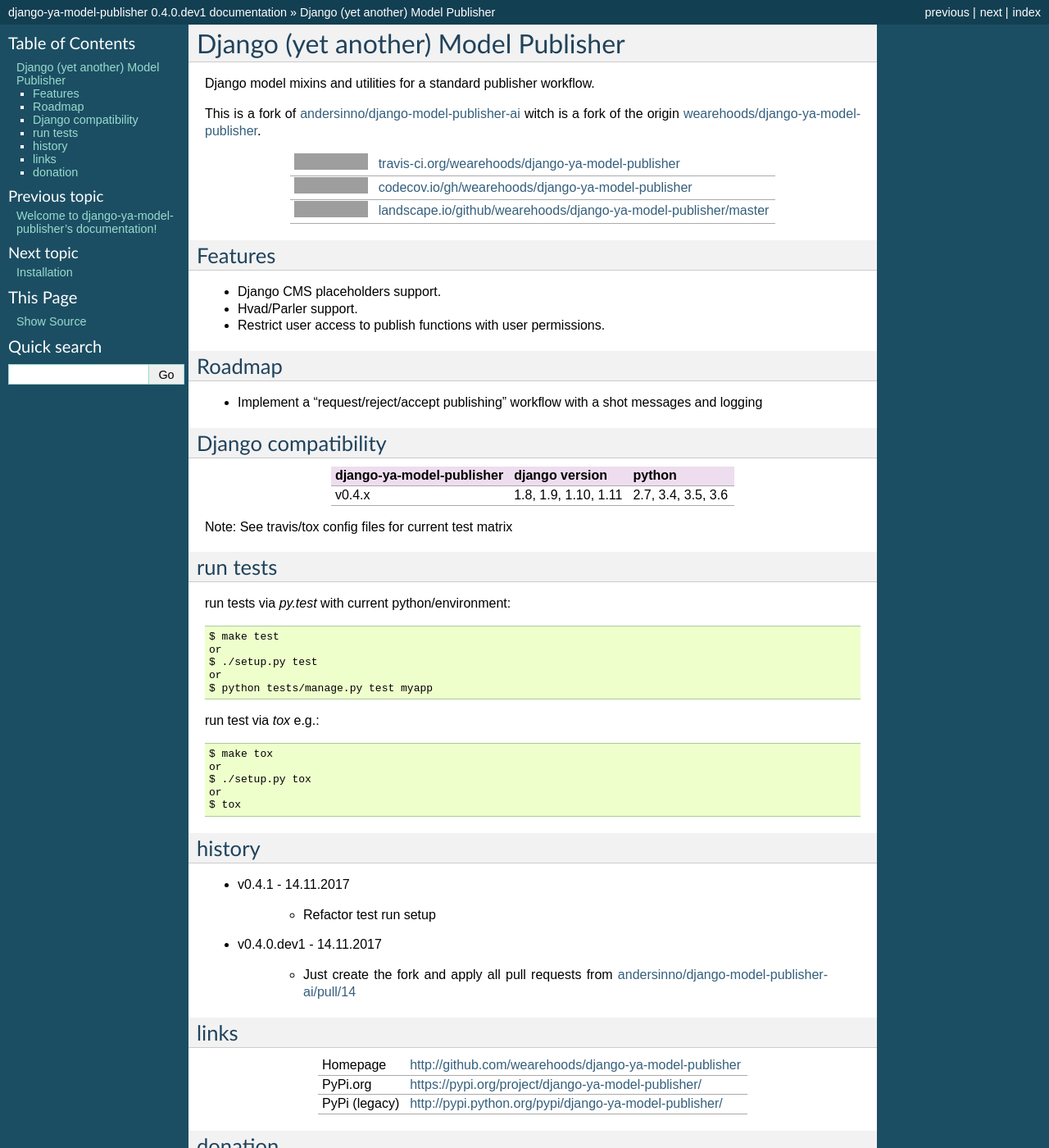
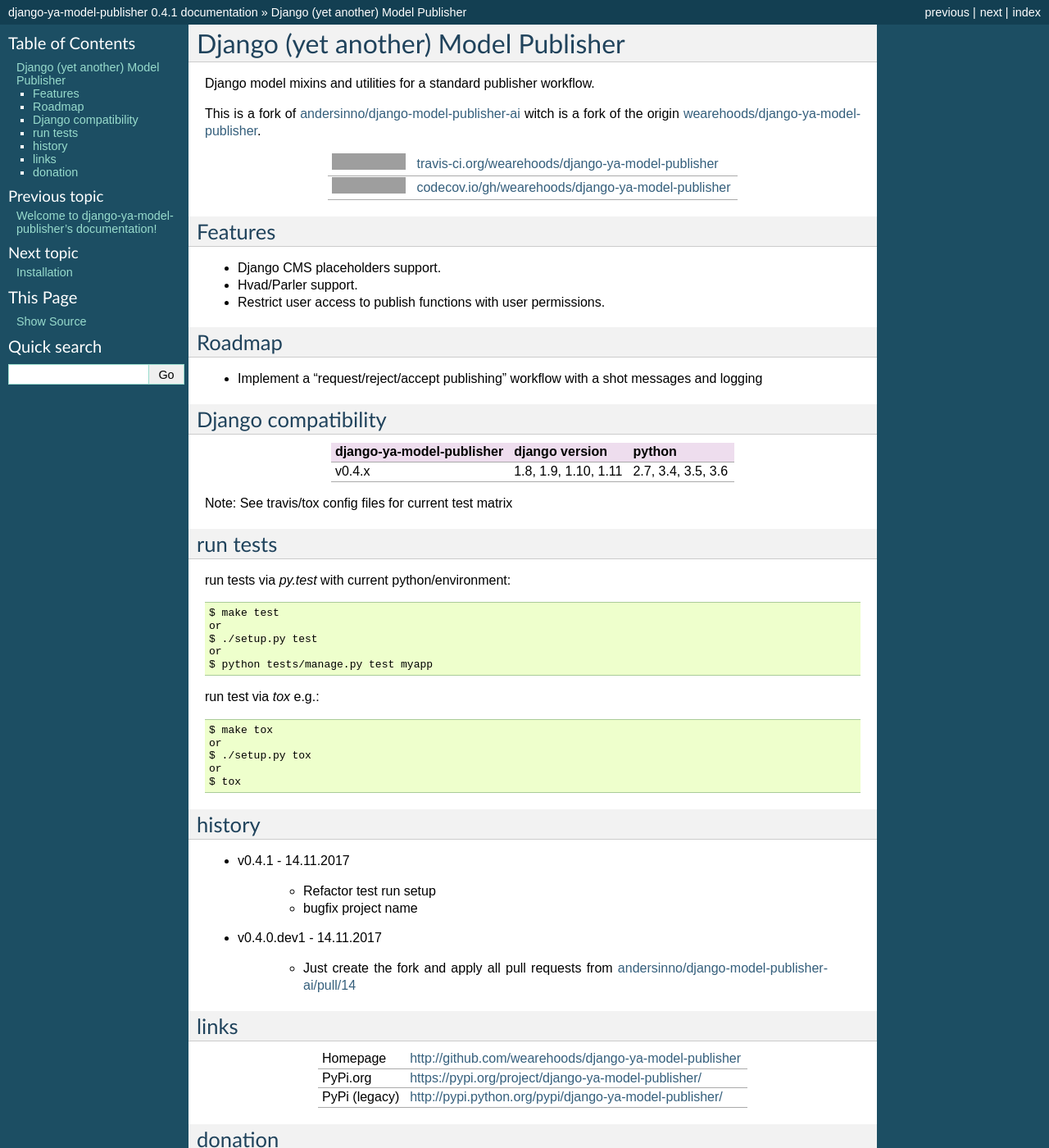
Before and after one commit to jp74/django-model-publisher, a Sphinx documentation site: the page built from docs/readme.rst, in a window 1280 px wide and 1400 px high. Shown: the whole window at 82% size. Built offline with Sphinx 7.4.7, drawn with Linux system fonts in a browser that asks for light colours; pages that are not in the unit, such as notebooks, are missing from menus; some of the changed text lies outside the part shown; grey boxes are pictures that could not be loaded.

Commit message:
release as v0.4.1

```diff
--- a/docs/readme.rst
+++ b/docs/readme.rst
@@ -6,20 +6,16 @@
 
 This is a fork of `andersinno/django-model-publisher-ai <https://github.com/andersinno/django-model-publisher-ai>`_ witch is a fork of the origin `wearehoods/django-ya-model-publisher <https://github.com/wearehoods/django-ya-model-publisher>`_.
 
-+---------------------------------+--------------------------------------------------------------------+
-| |Build Status on travis-ci.org| | `travis-ci.org/wearehoods/django-ya-model-publisher`_              |
-+---------------------------------+--------------------------------------------------------------------+
-| |Coverage Status on codecov.io| | `codecov.io/gh/wearehoods/django-ya-model-publisher`_              |
-+---------------------------------+--------------------------------------------------------------------+
-| |Status on landscape.io|        | `landscape.io/github/wearehoods/django-ya-model-publisher/master`_ |
-+---------------------------------+--------------------------------------------------------------------+
++---------------------------------+-------------------------------------------------------+
+| |Build Status on travis-ci.org| | `travis-ci.org/wearehoods/django-ya-model-publisher`_ |
++---------------------------------+-------------------------------------------------------+
+| |Coverage Status on codecov.io| | `codecov.io/gh/wearehoods/django-ya-model-publisher`_ |
++---------------------------------+-------------------------------------------------------+
 
 .. |Build Status on travis-ci.org| image:: https://travis-ci.org/wearehoods/django-ya-model-publisher.svg
 .. _travis-ci.org/wearehoods/django-ya-model-publisher: https://travis-ci.org/wearehoods/django-ya-model-publisher/
 .. |Coverage Status on codecov.io| image:: https://codecov.io/github/wearehoods/django-ya-model-publisher/coverage.svg
 .. _codecov.io/gh/wearehoods/django-ya-model-publisher: https://codecov.io/gh/wearehoods/django-ya-model-publisher
-.. |Status on landscape.io| image:: https://landscape.io/github/wearehoods/django-ya-model-publisher/master/landscape.svg
-.. _landscape.io/github/wearehoods/django-ya-model-publisher/master: https://landscape.io/github/wearehoods/django-ya-model-publisher/master
 
 --------
 Features
@@ -81,6 +77,8 @@
 
     * Refactor test run setup
 
+    * bugfix project name
+
 * v0.4.0.dev1 - 14.11.2017
 
     * Just create the fork and apply all pull requests from `andersinno/django-model-publisher-ai/pull/14 <https://github.com/andersinno/django-model-publisher-ai/pull/14>`_
--- a/publisher/version.py
+++ b/publisher/version.py
@@ -1,4 +1,4 @@
 
 # https://packaging.python.org/tutorials/distributing-packages/#choosing-a-versioning-scheme
 
-__version__ = '0.4.0.dev1'
+__version__ = '0.4.1'
```
Also changed, not shown: 1 other file.
